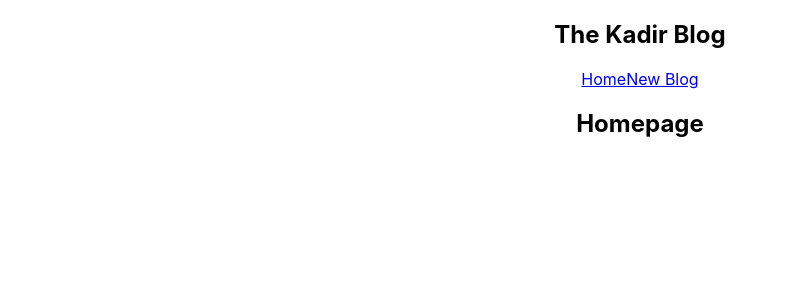
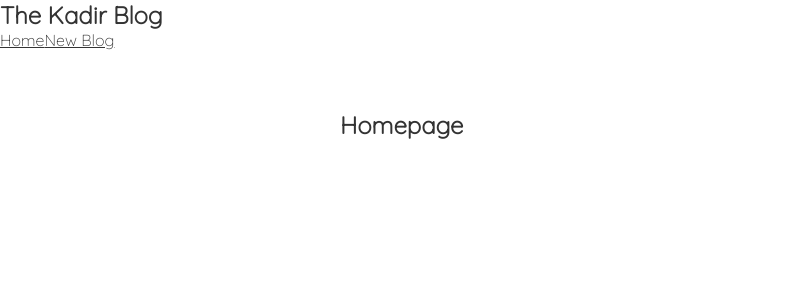
Before and after one commit to KadirTaban/React-Tutorial-Working, a React (Create React App) app in the folder kadir-blog/: page / in a window 1280 px wide. Shown: the top 300 px of the page, without its empty margins (0-787 px from the left). Built offline with nearby package versions, Linux system fonts and the light colour scheme.

Commit message:
adding styles

```diff
--- a/kadir-blog/src/App.css
+++ /dev/null
@@ -1,38 +0,0 @@
-.App {
-  text-align: center;
-}
-
-.App-logo {
-  height: 40vmin;
-  pointer-events: none;
-}
-
-@media (prefers-reduced-motion: no-preference) {
-  .App-logo {
-    animation: App-logo-spin infinite 20s linear;
-  }
-}
-
-.App-header {
-  background-color: #282c34;
-  min-height: 100vh;
-  display: flex;
-  flex-direction: column;
-  align-items: center;
-  justify-content: center;
-  font-size: calc(10px + 2vmin);
-  color: white;
-}
-
-.App-link {
-  color: #61dafb;
-}
-
-@keyframes App-logo-spin {
-  from {
-    transform: rotate(0deg);
-  }
-  to {
-    transform: rotate(360deg);
-  }
-}
--- a/kadir-blog/src/App.js
+++ b/kadir-blog/src/App.js
@@ -1,4 +1,3 @@
-import './App.css';
 import Navbar from './Navbar';
 import Home from './Home';
 function App() {
--- a/kadir-blog/src/Navbar.js
+++ b/kadir-blog/src/Navbar.js
@@ -4,7 +4,7 @@
             <h1> The Kadir Blog</h1>
             <div className="links">
                 <a href="/">Home</a>
-                <a href="/create">New Blog</a>
+                <a href="/create" >New Blog</a>
 
             </div>
         </nav>
--- a/kadir-blog/src/index.css
+++ b/kadir-blog/src/index.css
@@ -1,13 +1,40 @@
-body {
+@import url('https://fonts.googleapis.com/css2?family=Quicksand:wght@300&display=swap');
+
+/* base styles */
+*{
   margin: 0;
-  font-family: -apple-system, BlinkMacSystemFont, 'Segoe UI', 'Roboto', 'Oxygen',
-    'Ubuntu', 'Cantarell', 'Fira Sans', 'Droid Sans', 'Helvetica Neue',
-    sans-serif;
-  -webkit-font-smoothing: antialiased;
-  -moz-osx-font-smoothing: grayscale;
+  font-family: "Quicksand";
+  color:#333;
+}
+.navbar{
+  padding: 20px;
+  display: flex;
+  align-items: center ;
+  max-width: 600px;
+  margin: 0 auto;
+  border-bottom: 1px solid #f2f2f2;
+
 }
 
-code {
-  font-family: source-code-pro, Menlo, Monaco, Consolas, 'Courier New',
-    monospace;
+.navbar h1{
+  color: #f1356d;
+
 }
+.navbar.links{
+  margin-left: "auto";
+}
+.navbar a {
+  margin-left: 16px;
+  text-decoration: none;
+  padding: 6px;
+}
+
+.navbar a:hover{
+  color: #f1356d;
+}
+.content {
+  max-width: 600px;
+  margin: 40px auto;
+  padding: 20px;
+
+}
```
Also changed, not shown: 1 other file (tests, documents, lock files or other folders).
